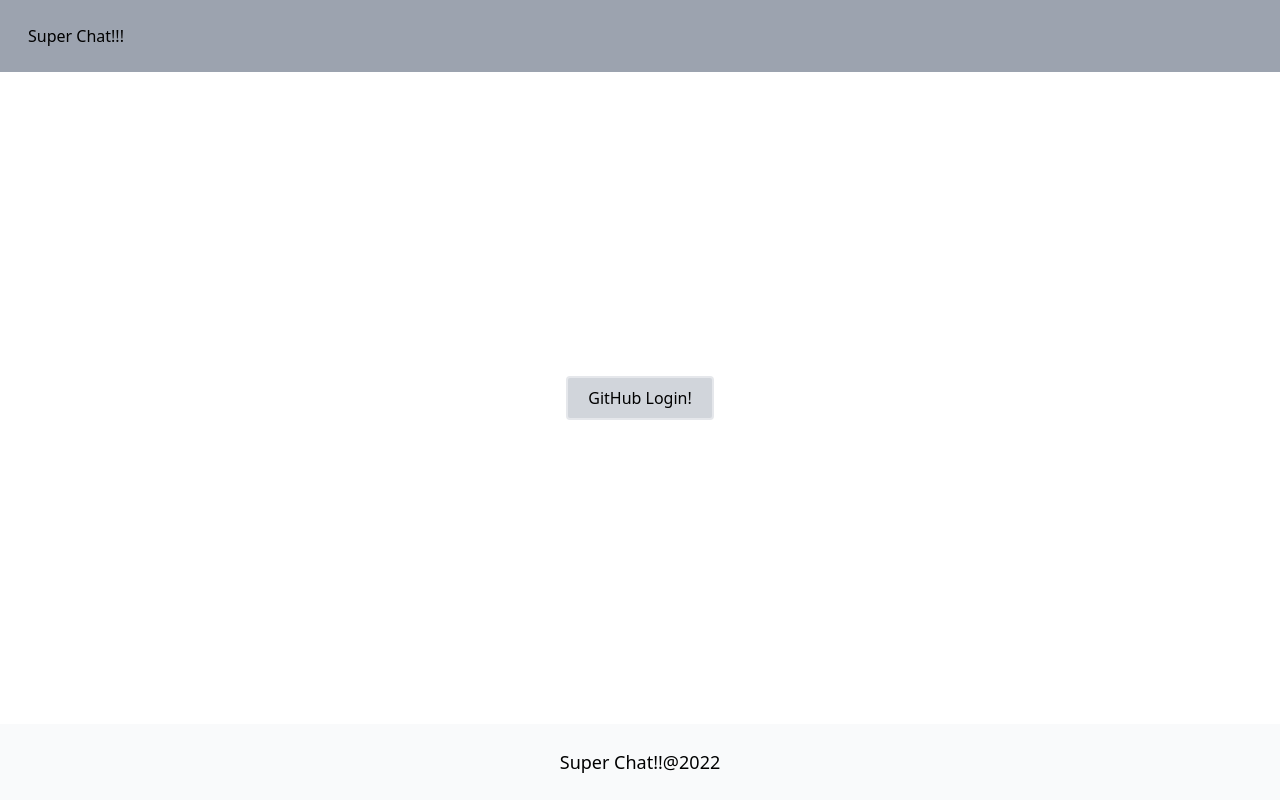
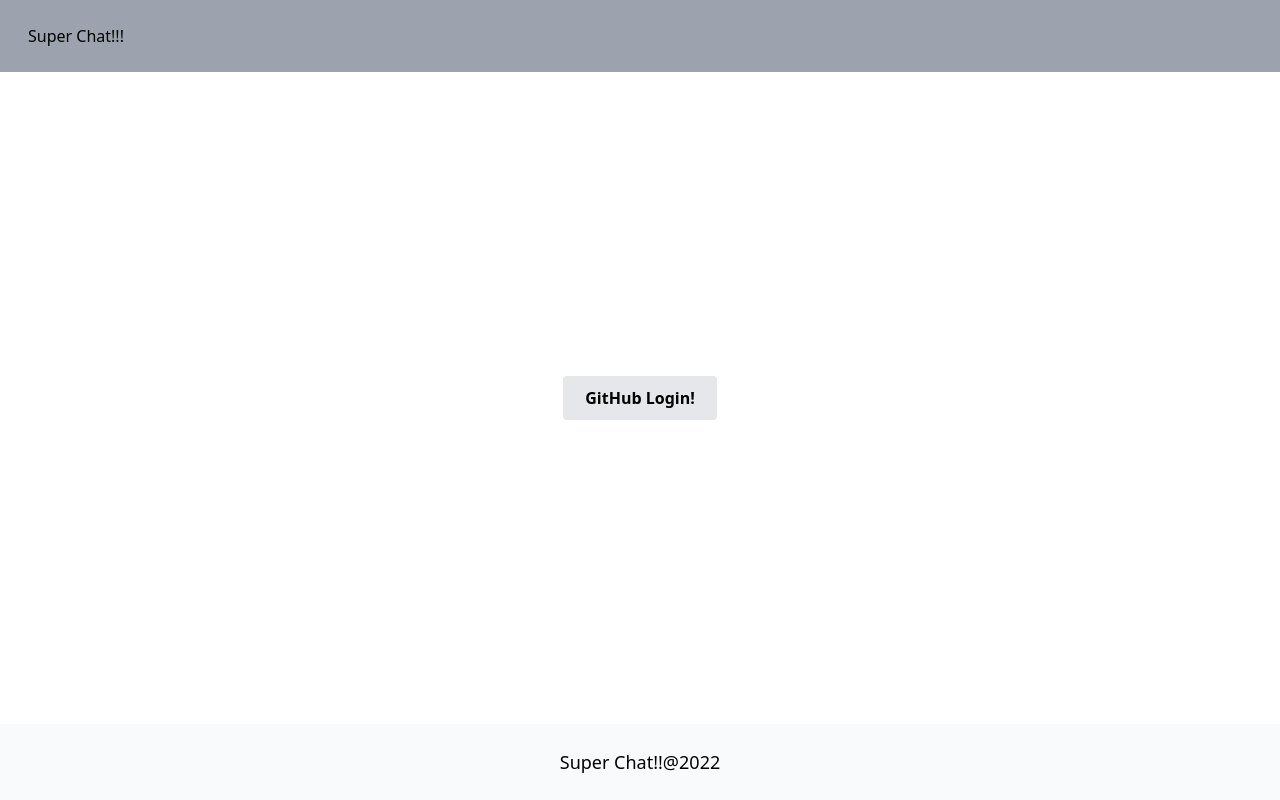
Before and after one commit to hironomiu/typescript-react-redux-toolkit-firebase-auth-chat, a React (Create React App) app: page /login in a window 1280 px wide. Built offline with nearby package versions, Linux system fonts and the light colour scheme; no server answers.

Commit message:
commited

```diff
--- a/src/components/ChatForm.tsx
+++ b/src/components/ChatForm.tsx
@@ -3,6 +3,7 @@ import { useSelector, useDispatch } from 'react-redux'
 import { pushMessage } from '../firebase/firebase'
 import { setText, selectSendMessage } from '../features/chat/chatSlice'
 import { selectUser } from '../features/user/userSlice'
+import Button from './parts/Button'
 
 export const ChatForm: FC = memo(() => {
   const autoFocus = (el: HTMLTextAreaElement) => (el ? el.focus() : null)
@@ -12,6 +13,11 @@ export const ChatForm: FC = memo(() => {
 
   // 日本語入力判定用
   const [isJapaneseInput, setIsInputJapanese] = useState(false)
+
+  const handleClick = () => {
+    pushMessage(sendMessage)
+    dispatch(setText(''))
+  }
 
   return (
     <div className="flex items-center my-5 ">
@@ -56,16 +62,13 @@ export const ChatForm: FC = memo(() => {
         value={sendMessage.text}
         ref={autoFocus}
       ></textarea>
-      <button
-        className="mx-2 px-5 bg-gray-300 rounded focus:outline-gray-600 border-solid border-2 disabled:bg-gray-50 disabled:text-white"
+      <Button
+        title="Post"
+        testId=""
+        handleClick={handleClick}
         disabled={!sendMessage.name || !sendMessage.text}
-        onClick={() => {
-          pushMessage(sendMessage)
-          dispatch(setText(''))
-        }}
-      >
-        Post
-      </button>
+        styles="mx-2 py-2 px-5 bg-gray-200 font-bold rounded focus:outline-gray-600 border-solid border-2 hover:bg-black hover:text-white hover:font-bold disabled:bg-gray-50 disabled:text-white"
+      />
     </div>
   )
 })
--- a/src/components/Login.tsx
+++ b/src/components/Login.tsx
@@ -6,7 +6,7 @@ import {
   selectIsAuthentication,
   authentication,
 } from '../features/auth/authSlice'
-
+import Button from './parts/Button'
 export const Login: FC = memo((props) => {
   const navigate = useNavigate()
   const dispatch = useDispatch()
@@ -17,15 +17,17 @@ export const Login: FC = memo((props) => {
     return function cleanup() {}
   }, [isAuthentication, navigate])
 
+  const handleClick = () => {
+    dispatch(authentication(githubProvider))
+  }
+
   return (
     <>
-      <button
-        className="mx-2 py-2 px-5 bg-gray-300 rounded focus:outline-gray-600 border-solid border-2"
-        onClick={() => dispatch(authentication(githubProvider))}
-        data-testid="github-login-button"
-      >
-        GitHub Login!
-      </button>
+      <Button
+        title=" GitHub Login!"
+        testId="github-login-button"
+        handleClick={handleClick}
+      />
     </>
   )
 })
--- /dev/null
+++ b/src/components/parts/Button.tsx
@@ -0,0 +1,34 @@
+import { FC, memo } from 'react'
+
+type Props = {
+  title: string
+  testId: string
+  styles?: string
+  disabled?: boolean
+  handleClick: () => void
+}
+
+const Button: FC<Props> = memo(
+  ({
+    title,
+    testId,
+    styles = 'mx-2 py-2 px-5 bg-gray-200 font-bold rounded focus:outline-gray-600 border-solid border-2 hover:bg-black hover:text-white hover:font-bold',
+    disabled,
+    handleClick,
+  }) => {
+    return (
+      <>
+        <button
+          className={styles}
+          data-testid={testId}
+          onClick={handleClick}
+          disabled={disabled}
+        >
+          {title}
+        </button>
+      </>
+    )
+  }
+)
+
+export default Button
```
